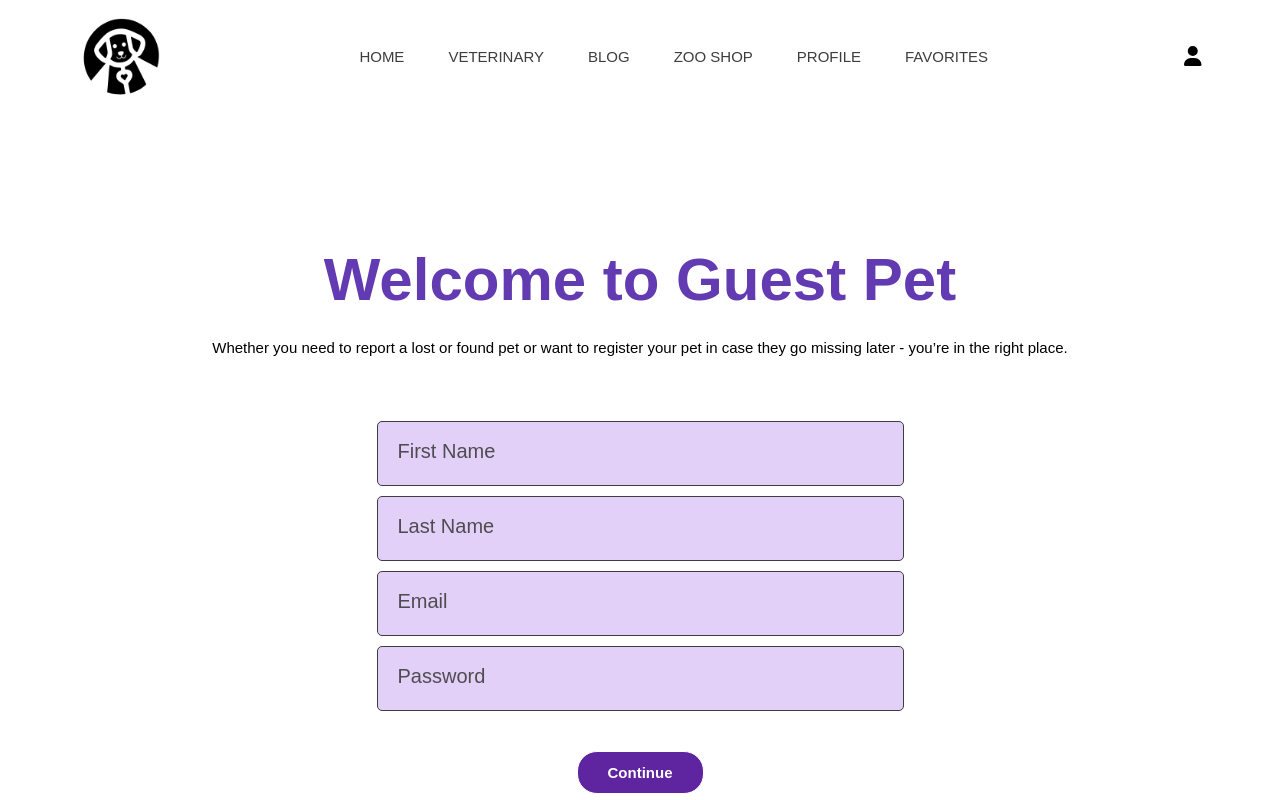
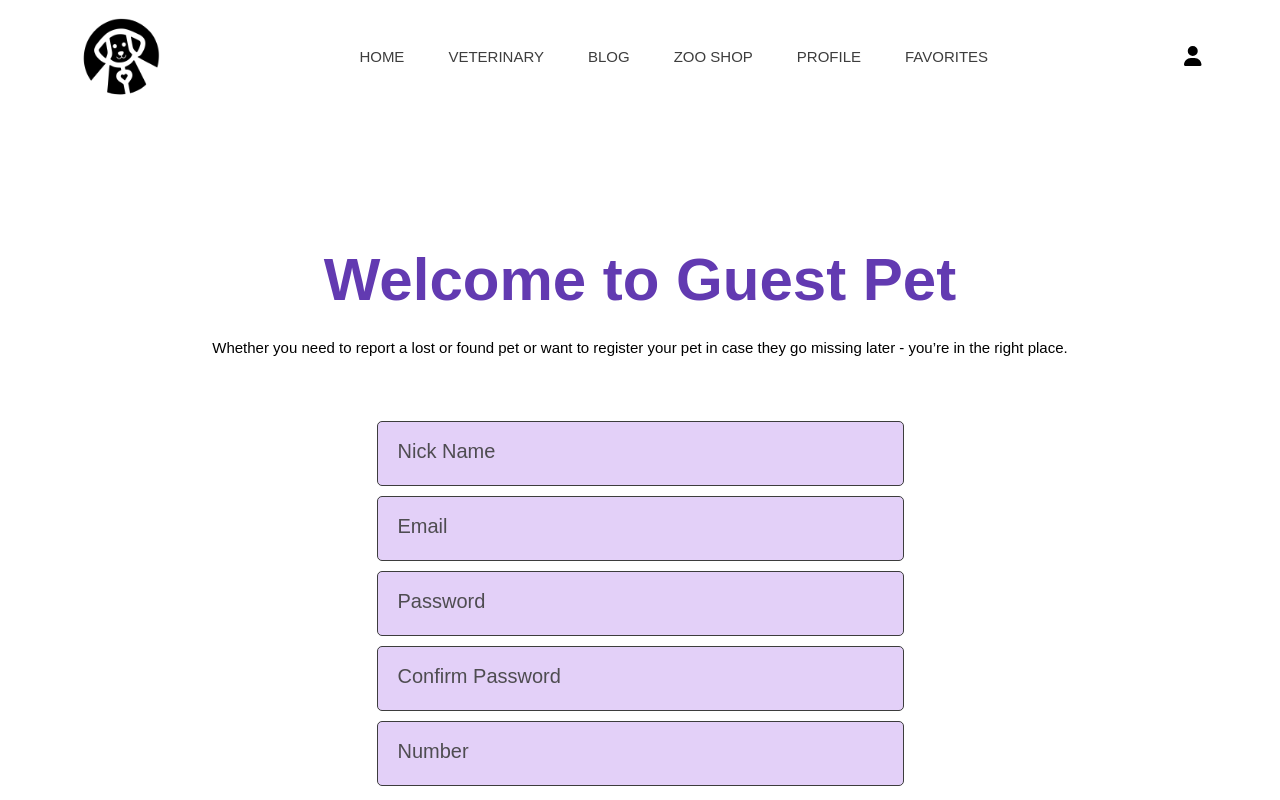
Before and after one commit to mubariznacafov/GUEST-PET-STARTUP, a React (Vite) app in the folder animal-adoption-api/front/: page /add-name in a window 1280 px wide. Shown: the top 800 px of the page. Built offline with nearby package versions, Linux system fonts and the light colour scheme.

Commit message:
connecting

```diff
--- a/animal-adoption-api/front/src/pages/sign-in/addingName.jsx
+++ b/animal-adoption-api/front/src/pages/sign-in/addingName.jsx
@@ -2,106 +2,38 @@ import { React, useRef, useState, useEffect } from "react";
 import { Link } from "react-router-dom";
 import axios from "axios";
 import "../../scss/pages/sign-in/_addingName.scss";
-// import {
-//   faCheck,
-//   faTimes,
-//   faInfoCircle,
-// } from "@fortawesome/free-solid-svg-icons";
-// import { FontAwesomeIcon } from "@fortawesome/react-fontawesome";
 
-// const UserName_REGEX = /^[A-z][A-z0-9-_]{3,23}$/;
-// const UserSurname_REGEX = /^[A-z][A-z0-9-_]{3,23}$/;
-// const REGISTER_URL = "/register";
-
-// const addingName = () => {
-// const userRef = useRef();
-// const errRef = useRef();
-
-// const [userName, setUserName] = useState("");
-// const [validName, setValidName] = useState(false);
-// const [userNameFocus, setUserNameFocus] = useState(false);
-
-// const [userSurname, setUserSurname] = useState("");
-// const [validSurname, setValidSurname] = useState(false);
-// const [userSurnameFocus, setUserSurnameFocus] = useState(false);
-
-// const [errMsg, setErrMsg] = useState("");
-// const [success, setSuccess] = useState(false);
-
-// useEffect(() => {
-//   userRef.current.focus();
-// }, []);
-
-// useEffect(() => {
-//   setValidName(UserName_REGEX.test(userName));
-// }, [userName]);
-
-// useEffect(() => {
-//   setValidSurname(UserSurname_REGEX.test(userSurname));
-// }, [userName]);
-
-// const handleSubmit = async (e) => {
-//   e.preventDefault();
-//   // if button enabled with JS hack
-//   const v1 = USER_REGEX.test(user);
-//   const v2 = PWD_REGEX.test(pwd);
-//   if (!v1 || !v2) {
-//     setErrMsg("Invalid Entry");
-//     return;
-//   }
-//   try {
-//     const response = await axios.post(
-//       REGISTER_URL,
-//       JSON.stringify({ user, pwd }),
-//       {
-//         headers: { "Content-Type": "application/json" },
-//         withCredentials: true,
-//       }
-//     );
-//     console.log(response?.data);
-//     console.log(response?.accessToken);
-//     console.log(JSON.stringify(response));
-//     setSuccess(true);
-//     //clear state and controlled inputs
-//     //need value attrib on inputs for this
-//     setUserName("");
-//     setUserSurname("");
-//   } catch (err) {
-//     if (!err?.response) {
-//       setErrMsg("No Server Response");
-//     } else if (err.response?.status === 409) {
-//       setErrMsg("Username Taken");
-//     } else {
-//       setErrMsg("Registration Failed");
-//     }
-//     errRef.current.focus();
-//   }
-// };
 const addingName = () => {
-  const [firstName, setFirstName] = useState("");
-  const [lastName, setLastName] = useState("");
+  const [nickName, setNickName] = useState("");
   const [email, setEmail] = useState("");
   const [password, setPassword] = useState("");
+  const [confirmPassword, setConfirmPassword] = useState("");
+  const [number, setNumber] = useState("");
 
-  const handleFirstNameChange = (value) => {
-    setFirstName(value);
-  };
-  const handleLastNameChange = (value) => {
-    setLastName(value);
+  const handleNickNameChange = (value) => {
+    setNickName(value);
   };
   const handlePasswordChange = (value) => {
     setPassword(value);
   };
+  const handleConfirmPasswordChange = (value) => {
+    setConfirmPassword(value);
+  };
+
   const handleEmailChange = (value) => {
     setEmail(value);
+  };
+  const handleNumberChange = (value) => {
+    setNumber(value);
   };
 
   const handleSave = () => {
     const data = {
-      Name: firstName,
-      Surname: lastName,
+      NickName: nickName,
       Email: email,
       Password: password,
+      PhoneNumber: number,
+      ConfirmPassword: confirmPassword,
     };
 
     const url = "http://localhost:5078/api/v1/[controller]/register-user";
@@ -131,19 +63,12 @@ const addingName = () => {
               <div className="input">
                 <input
                   type="text"
-                  id="username"
-                  placeholder="First Name"
-                  onChange={(e) => handleFirstNameChange(e.target.value)}
+                  id="nickname"
+                  placeholder="Nick Name"
+                  onChange={(e) => handleNickNameChange(e.target.value)}
                 />
               </div>
-              <div className="input">
-                <input
-                  type="text"
-                  id="lastName"
-                  placeholder="Last Name"
-                  onChange={(e) => handleLastNameChange(e.target.value)}
-                />
-              </div>
+
               <div className="input">
                 <input
                   type="email"
@@ -155,9 +80,25 @@ const addingName = () => {
               <div className="input">
                 <input
                   type="password"
-                  id="email"
+                  id="password"
                   placeholder="Password"
                   onChange={(e) => handlePasswordChange(e.target.value)}
+                />
+              </div>
+              <div className="input">
+                <input
+                  type="password"
+                  id="confirm-password"
+                  placeholder="Confirm Password"
+                  onChange={(e) => handleConfirmPasswordChange(e.target.value)}
+                />
+              </div>
+              <div className="input">
+                <input
+                  type="number"
+                  id="number"
+                  placeholder="Number"
+                  onChange={(e) => handleNumberChange(e.target.value)}
                 />
               </div>
             </div>
```
